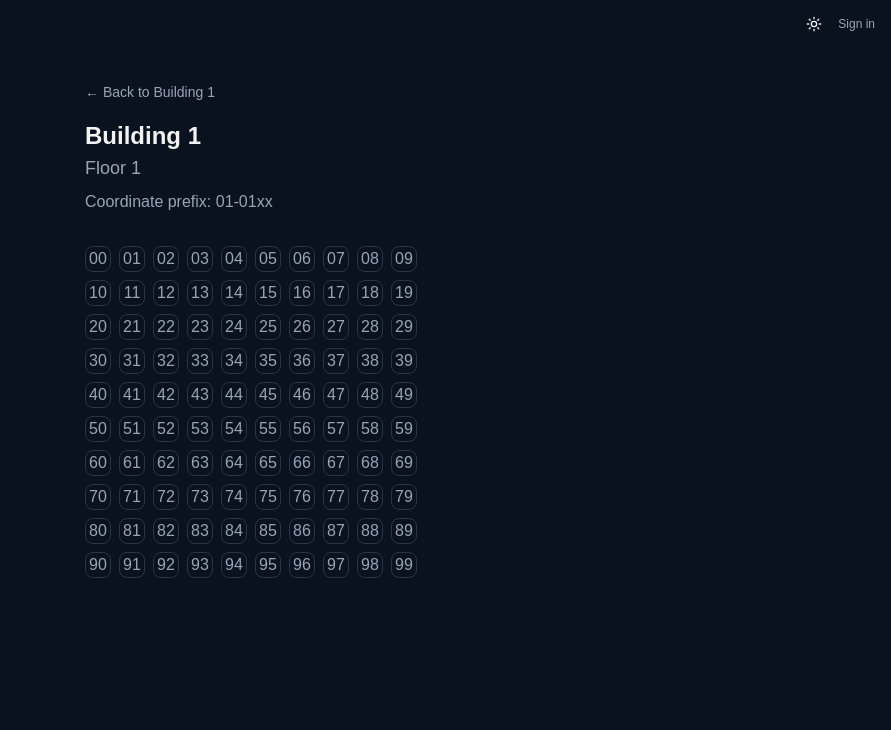
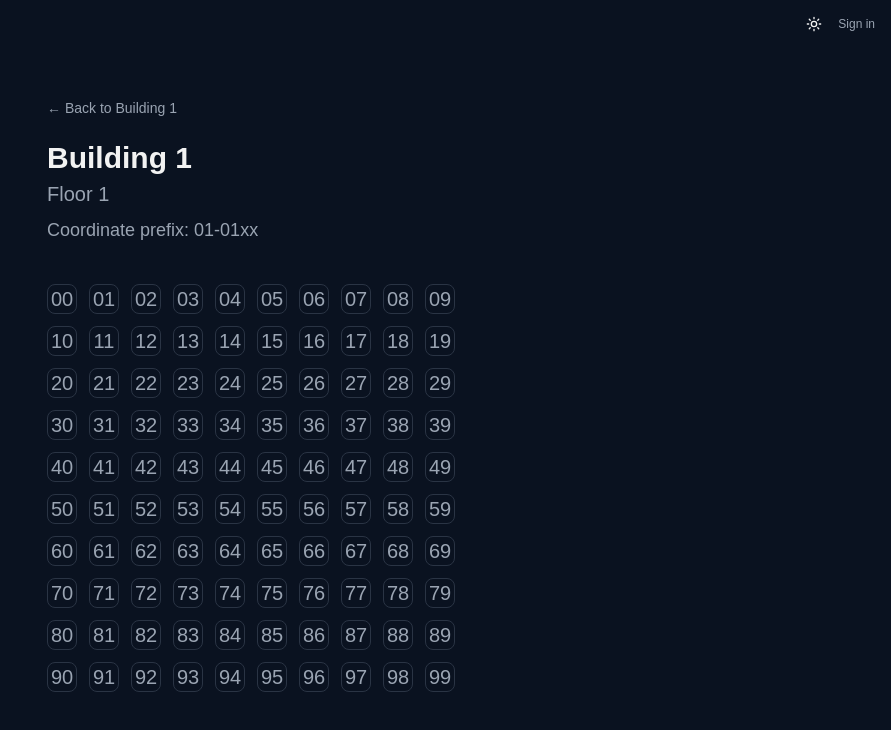
Before and after one commit to Drawtropolis/drawtropolis-web, a Next.js app: page /room/1/1 in a window 1280 px wide. Shown: the top 730 px of the page, without its empty margins (389-1280 px from the left). Built offline with nearby package versions, Linux system fonts and the light colour scheme; no server answers; the database is empty.

Commit message:
Revert building page to aspect-3/2 (fixes Crown alignment regression), enlarge floor page instead

```diff
--- a/src/app/building/[id]/page.tsx
+++ b/src/app/building/[id]/page.tsx
@@ -96,13 +96,21 @@ export default async function BuildingPage({
 
   return (
     <main className="min-h-screen bg-[var(--background)]">
-      {/* Sized in viewport-height units, not aspect-ratio, so the facade
-          reliably fills roughly half the screen regardless of window
-          shape — an aspect-[3/2] box scales strictly off the container's
-          width, so on a tall/narrow window it ends up looking small
-          (Andrew's report: "just a little bit small... filling maybe 20%
-          of it") even though it's technically full width. */}
-      <div className="relative w-full h-[62vh] sm:h-[72vh] min-h-[420px] overflow-hidden">
+      {/* Reverted to aspect-[3/2] — the vh-based sizing tried here broke
+          every district's overlay alignment. gridRect/plaqueRect in
+          districtFacade.ts are percentages calibrated against this exact
+          3:2 box matching the source art's own aspect ratio, so
+          object-cover shows the whole image with zero cropping and the
+          code-drawn grid lands exactly on the baked windows underneath
+          (this is what made Crown look "perfect" — its baked numbers and
+          the real overlay numbers occupy the same cells). Changing the
+          container to vh-based sizing gave it a different aspect per
+          viewport width, so object-cover cropped a different part of the
+          image on every screen — the overlay grid stayed put, but the
+          art underneath (and Crown's baked sidebar/banner/numbers) shifted
+          out from under it. The "make it bigger" request was actually
+          about the floor page, not this one — see room/[building]/[floor]. */}
+      <div className="relative w-full aspect-[3/2] overflow-hidden">
         <Image
           src={facade.image}
           alt={facade.alt}
--- a/src/app/room/[building]/[floor]/page.tsx
+++ b/src/app/room/[building]/[floor]/page.tsx
@@ -59,7 +59,7 @@ export default async function FloorPage({
       <Link
         key={roomNumber}
         href={`/room/${buildingId}/${floorNumber}/${roomNumber}`}
-        className={`aspect-square flex items-center justify-center rounded-lg text-sm sm:text-base font-medium border transition-all hover:scale-105 hover:opacity-90 ${
+        className={`aspect-square flex items-center justify-center rounded-lg text-base sm:text-lg lg:text-xl font-medium border transition-all hover:scale-105 hover:opacity-90 ${
           claimed
             ? "border-[var(--foreground)] bg-[var(--panel)] shadow-sm"
             : "border-[var(--border)] text-[var(--muted)]"
@@ -78,7 +78,7 @@ export default async function FloorPage({
 
   return (
     <main
-      className="min-h-screen p-8 max-w-3xl mx-auto"
+      className="min-h-screen p-8 sm:p-12 max-w-5xl mx-auto"
       style={districtBackground(buildingRow?.collection)}
     >
       <Link
@@ -88,28 +88,28 @@ export default async function FloorPage({
         &larr; Back to {buildingRow?.name ?? `Building ${buildingId}`}
       </Link>
 
-      <div className="mt-4 mb-8">
+      <div className="mt-5 mb-10">
         {buildingRow?.collection && (
           <p
-            className="text-3xl sm:text-4xl font-extrabold tracking-tight uppercase"
+            className="text-4xl sm:text-5xl font-extrabold tracking-tight uppercase"
             style={{ color: theme?.accent ?? "var(--foreground)" }}
           >
             {buildingRow.collection}
           </p>
         )}
-        <h1 className="text-xl sm:text-2xl font-semibold mt-1">
+        <h1 className="text-2xl sm:text-3xl font-semibold mt-2">
           {buildingRow?.name ?? `Building ${buildingId}`}
         </h1>
-        <p className="text-base sm:text-lg text-[var(--muted)] mt-0.5">
+        <p className="text-lg sm:text-xl text-[var(--muted)] mt-1">
           Floor {floorNumber}
         </p>
-        <p className="text-sm sm:text-base text-[var(--muted)] mt-2">
+        <p className="text-base sm:text-lg text-[var(--muted)] mt-2">
           Coordinate prefix: {formatCoordinate(buildingId, floorNumber, 0).slice(0, -3)}
           xx
         </p>
       </div>
 
-      <div className="grid grid-cols-10 gap-1.5 sm:gap-2">
+      <div className="grid grid-cols-10 gap-2 sm:gap-3">
         {rooms.map(roomLink)}
       </div>
     </main>
```
